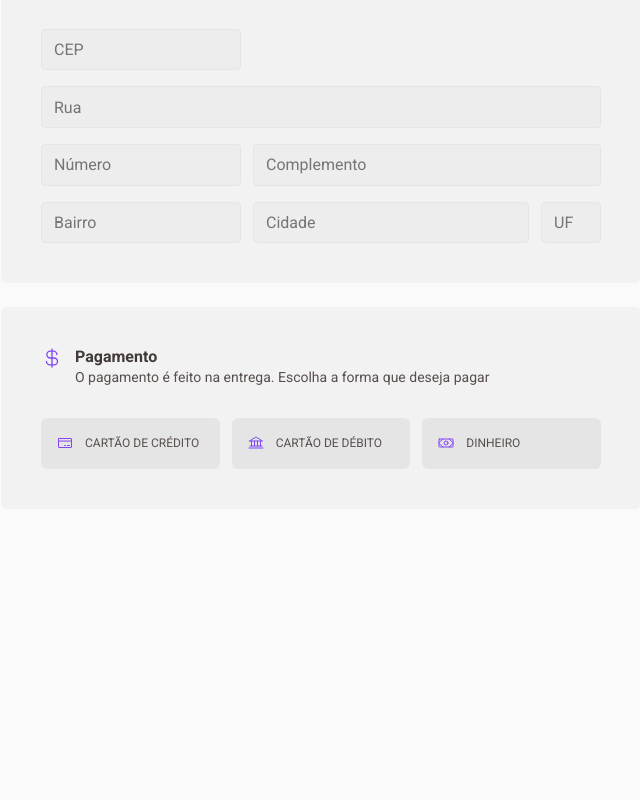
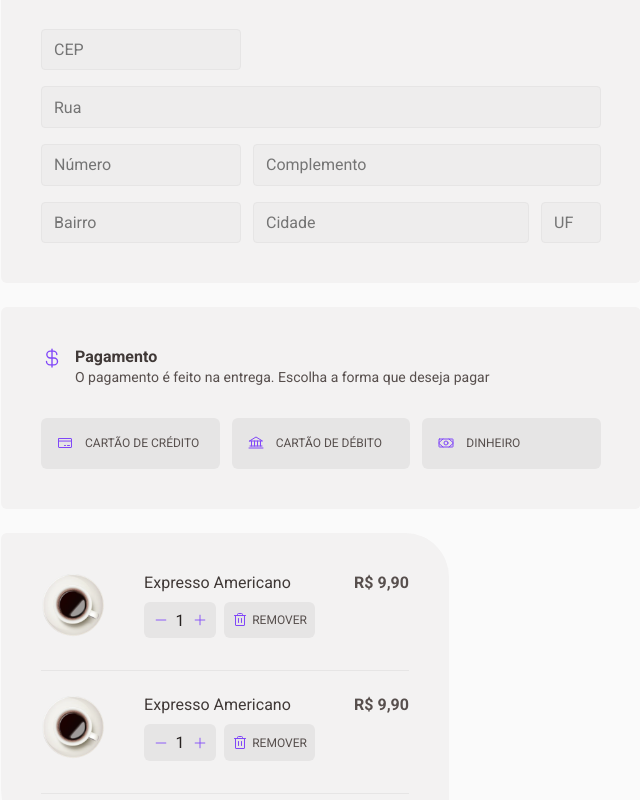
Before and after one commit to joaogabrielramos28/ignite-2022, a React (Vite) app in the folder React/desafio-02/: page / in a window 1280 px wide. Shown: the part 506-1306 px from the top of the page, without its empty margins (31-671 px from the left). Before the commit the page ends 1027 px from the top, so only its background shows below. Built offline with nearby package versions, Linux system fonts and the light colour scheme.

Commit message:
🚧 feat: OrderDetails aside

```diff
--- /dev/null
+++ b/React/desafio-02/src/pages/Checkout/Form/components/OrderDetails/components/OrderItem/index.tsx
@@ -0,0 +1,43 @@
+import { Minus, Plus, Trash } from "phosphor-react";
+import { useTheme } from "styled-components";
+import {
+  Counter,
+  CounterButton,
+  OrderItemActions,
+  OrderItemContainer,
+  OrderItemContent,
+  OrderItemName,
+  OrderItemPhoto,
+  OrderItemPrice,
+  Quantity,
+  RemoveButton,
+} from "./styles";
+
+export const OrderItem: React.FC = () => {
+  const { color } = useTheme();
+  return (
+    <OrderItemContainer>
+      <OrderItemPhoto src={"/coffee/Americano.png"} />
+      <OrderItemContent>
+        <OrderItemName>Expresso Americano</OrderItemName>
+        <OrderItemActions>
+          <Counter>
+            <CounterButton onClick={() => {}}>
+              <Minus size={14} />
+            </CounterButton>
+
+            <Quantity>1</Quantity>
+            <CounterButton onClick={() => {}}>
+              <Plus size={14} />
+            </CounterButton>
+          </Counter>
+
+          <RemoveButton>
+            <Trash size={16} color={color.purple} /> Remover
+          </RemoveButton>
+        </OrderItemActions>
+      </OrderItemContent>
+      <OrderItemPrice>R$ 9,90</OrderItemPrice>
+    </OrderItemContainer>
+  );
+};
--- /dev/null
+++ b/React/desafio-02/src/pages/Checkout/Form/components/OrderDetails/components/OrderItem/styles.ts
@@ -0,0 +1,99 @@
+import styled, { css } from "styled-components";
+
+export const OrderItemContainer = styled.div`
+  width: 23rem;
+  display: flex;
+  gap: 1rem;
+  justify-content: space-between;
+
+  padding-bottom: 2rem;
+  border-bottom: 1px solid ${({ theme }) => theme.color["base-button"]};
+`;
+
+export const OrderItemPhoto = styled.img`
+  width: 4rem;
+  height: 4rem;
+`;
+
+export const OrderItemContent = styled.div``;
+
+export const OrderItemName = styled.span`
+  line-height: 1.3rem;
+  ${({ theme }) => css`
+    color: ${theme.color["base-subtitle"]};
+    font-size: ${theme.font.text.xl};
+  `}
+`;
+
+export const OrderItemActions = styled.div`
+  display: flex;
+  margin-top: 0.5rem;
+  gap: 0.5rem;
+`;
+
+export const Counter = styled.div`
+  display: flex;
+  align-items: center;
+  justify-content: center;
+  gap: 0.5rem;
+
+  width: 4.5rem;
+  height: 2.3rem;
+
+  padding: 0.75rem 0.5rem;
+  border-radius: 6px;
+
+  ${({ theme }) => css`
+    background-color: ${theme.color["base-button"]};
+    color: ${theme.color["base-title"]};
+    font-size: ${theme.font.text.xl};
+  `}
+`;
+
+export const CounterButton = styled.button`
+  border: none;
+  outline: none;
+  background-color: transparent;
+  display: flex;
+  align-items: center;
+  justify-content: center;
+
+  color: ${({ theme }) => theme.color.purple};
+
+  transition: color 0.4s;
+  &:hover {
+    color: ${({ theme }) => theme.color["purple-dark"]};
+  }
+`;
+
+export const Quantity = styled.span``;
+
+export const RemoveButton = styled.button`
+  display: flex;
+  align-items: center;
+  justify-content: center;
+
+  width: 5.68rem;
+
+  padding: 0.4rem 0.5rem;
+  gap: 0.25rem;
+  border: none;
+  border-radius: 6px;
+
+  text-transform: uppercase;
+
+  ${({ theme }) => css`
+    background-color: ${theme.color["base-button"]};
+    color: ${theme.color["base-text"]};
+    font-size: ${theme.font.text.md};
+  `}
+`;
+
+export const OrderItemPrice = styled.span`
+  font-weight: 700;
+
+  ${({ theme }) => css`
+    font-size: ${theme.font.text.xl};
+    color: ${theme.color["base-text"]};
+  `}
+`;
--- /dev/null
+++ b/React/desafio-02/src/pages/Checkout/Form/components/OrderDetails/index.tsx
@@ -0,0 +1,11 @@
+import { OrderItem } from "./components/OrderItem";
+import { OrderDetailsContainer } from "./styles";
+
+export const OrderDetails: React.FC = () => {
+  return (
+    <OrderDetailsContainer>
+      <OrderItem />
+      <OrderItem />
+    </OrderDetailsContainer>
+  );
+};
--- /dev/null
+++ b/React/desafio-02/src/pages/Checkout/Form/components/OrderDetails/styles.ts
@@ -0,0 +1,28 @@
+import styled, { css } from "styled-components";
+
+export const OrderDetailsContainer = styled.aside`
+  width: 28rem;
+
+  padding: 2.5rem;
+  border-radius: 6px 44px;
+  display: flex;
+  flex-direction: column;
+  gap: 1.5rem;
+
+  ${({ theme }) => css`
+    background-color: ${theme.color["base-card"]};
+  `}
+`;
+
+export const ItemsList = styled.div`
+  display: flex;
+  flex-direction: column;
+`;
+
+export const Item = styled.div`
+  display: flex;
+  justify-content: space-between;
+  align-items: flex-start;
+
+  padding: 0 0.25rem;
+`;
--- a/React/desafio-02/src/pages/Checkout/Form/index.tsx
+++ b/React/desafio-02/src/pages/Checkout/Form/index.tsx
@@ -1,4 +1,5 @@
 import { useTheme } from "styled-components";
+import { OrderDetails } from "./components/OrderDetails";
 import { Payment } from "./components/Payment";
 import { RegisterAddress } from "./components/RegisterAddress";
 
@@ -10,6 +11,7 @@ export const Form: React.FC = () => {
       <FormTitle>Complete seu pedido</FormTitle>
       <RegisterAddress />
       <Payment />
+      <OrderDetails />
     </FormContainer>
   );
 };
```
